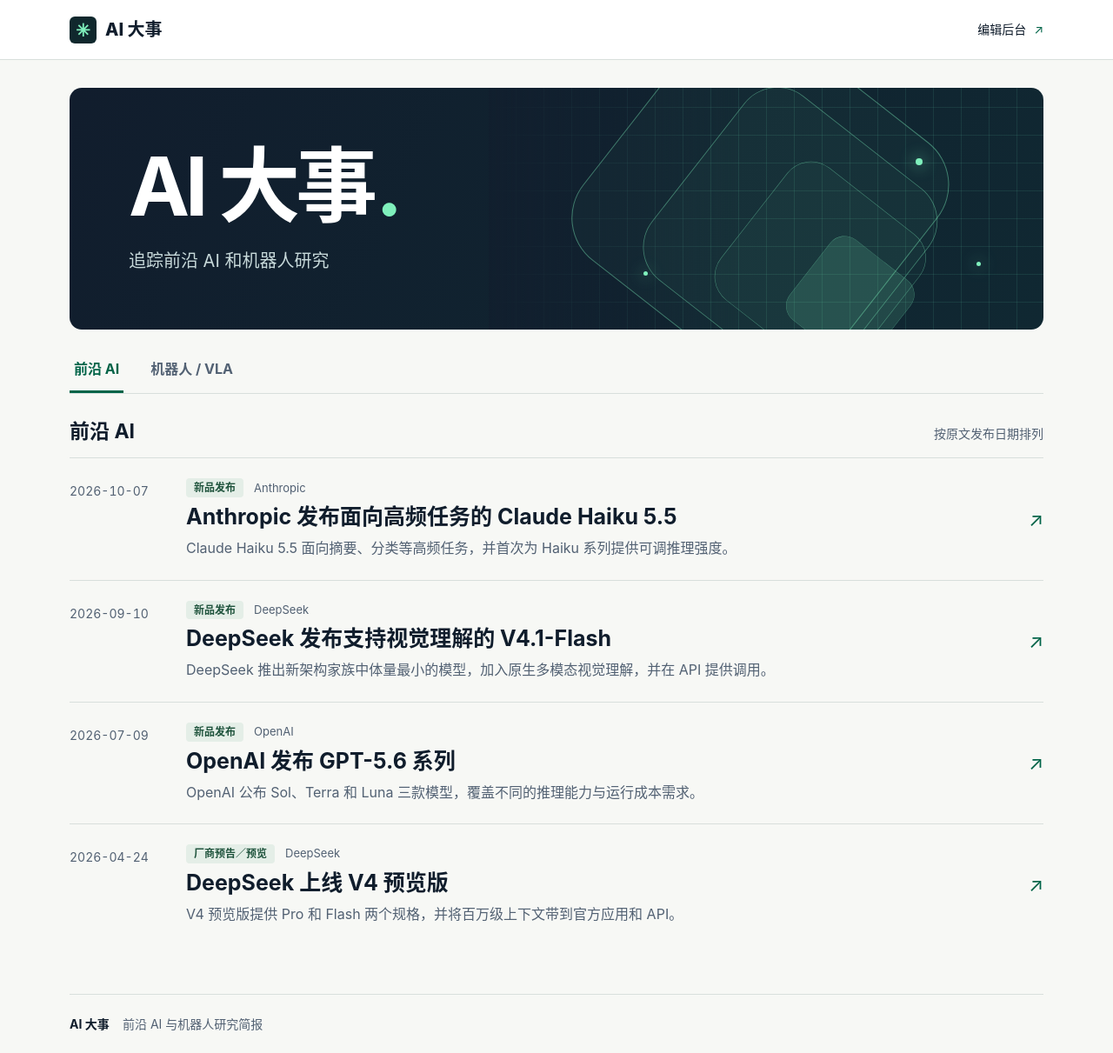
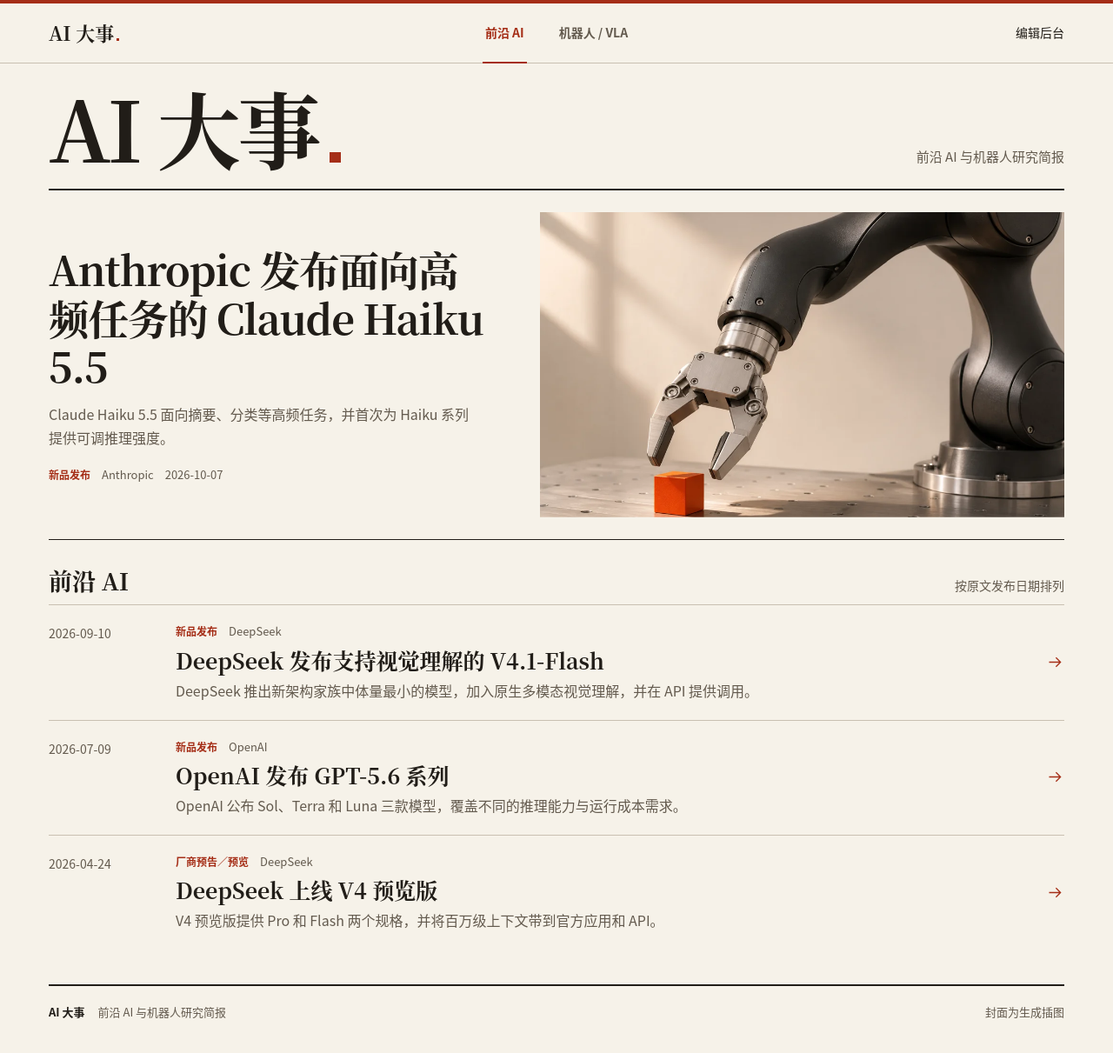
Before and after one commit to Chenyudog/ai_briefing, a Flask app: page / in a window 1280 px wide. Shown: the whole page at 87% size. After the commit the page ends 1172 px from the top, so only its background shows below. Run offline with Flask 3, Linux system fonts and the light colour scheme; data comes from the database, SQL or seed files in the repository.

Commit message:
feat: 重设计新闻界面并新增本机启动入口

```diff
--- a/app.py
+++ b/app.py
@@ -244,4 +244,8 @@ def create_app(database=None):
 
 
 if __name__ == "__main__":
-    create_app().run(host="127.0.0.1", port=int(os.environ.get("BRIEFING_PORT", "8765")))
+    from waitress import serve
+
+    port = int(os.environ.get("BRIEFING_PORT", "8765"))
+    print(f"AI 大事正在监听 127.0.0.1:{port}", flush=True)
+    serve(create_app(), host="127.0.0.1", port=port)
--- a/requirements.txt
+++ b/requirements.txt
@@ -1 +1,2 @@
 Flask==3.1.3
+waitress==3.0.2
--- /dev/null
+++ b/static/robotics-cover.webp.json
@@ -0,0 +1,4 @@
+{
+  "prompt": "Wide 3:2 editorial photograph-style cover for a Chinese AI and robotics research journal. A real-looking unbranded light-industrial robotic arm with an elegant curved dark graphite housing and a silver articulated gripper reaches down towards a small orange calibration cube, in an austere warm ivory laboratory studio. Use a tight diagonal arrangement from upper right to lower left, with the gripper near central-left, side lighting, realistic machined-metal textures, soft shadows, precise documentary technology photography. Only charcoal, warm off-white, brushed aluminum and one vermilion-orange accent. High-end magazine art direction. No lettering, no interface, no logos, no watermark, no humans.",
+  "createdAt": "2026-11-18T13:27:41.618Z"
+}
--- a/static/style.css
+++ b/static/style.css
@@ -1,104 +1,134 @@
 :root {
   color-scheme: light;
-  --paper: #f7f8f5;
-  --ink: #101d2c;
-  --muted: #526173;
-  --line: #d8dfdc;
-  --accent: #006448;
-  --mint: #7ff0bc;
-  font-family: "Inter", "Noto Sans CJK SC", "Microsoft YaHei", sans-serif;
+  --paper: #f6f2e9;
+  --surface: #fffdf7;
+  --ink: #211d18;
+  --muted: #635a4e;
+  --line: #c9c0b1;
+  --accent: #a52e17;
+  --accent-wash: #eddace;
+  --serif: "Noto Serif CJK SC", "Source Han Serif SC", "Songti SC", "SimSun", Georgia, serif;
+  --sans: "Noto Sans CJK SC", "PingFang SC", "Microsoft YaHei", system-ui, sans-serif;
+  font: 16px/1.7 var(--sans);
   color: var(--ink);
   background: var(--paper);
 }
 * { box-sizing: border-box; }
-body { margin: 0; line-height: 1.65; }
-a { color: var(--accent); }
+body { margin: 0; border-top: 4px solid var(--accent); }
+::selection { background: #e9ba9f; color: var(--ink); }
+a { color: var(--accent); text-underline-offset: .22em; }
 a:hover { text-decoration-thickness: 2px; }
-:focus-visible { outline: 3px solid #149f73; outline-offset: 4px; }
+:focus-visible { outline: 2px solid var(--accent); outline-offset: 4px; }
 .skip { position: absolute; top: -100px; }
-.skip:focus { z-index: 2; top: 8px; left: 8px; padding: 8px; background: white; }
-.shell { width: min(1120px, calc(100% - 72px)); margin-inline: auto; }
-.masthead { border-bottom: 1px solid var(--line); background: #fff; }
-.topbar { display: flex; justify-content: space-between; align-items: center; min-height: 68px; }
-.wordmark { display: inline-flex; align-items: center; gap: 10px; font-weight: 800; font-size: 20px; color: var(--ink); text-decoration: none; }
-.mark { display: grid; place-items: center; width: 31px; height: 31px; color: var(--mint); background: #10282d; border-radius: 6px; }
-.admin-link { color: var(--ink); font-size: 14px; text-decoration: none; }
-.admin-link:hover { text-decoration: underline; }
-.admin-link span { color: var(--accent); margin-left: 5px; }
-.hero { position: relative; isolation: isolate; display: grid; align-items: center; overflow: hidden; min-height: 278px; margin-top: 32px; border-radius: 14px; background: linear-gradient(115deg, #111d2d, #102832); color: #fff; }
-.hero-text { padding: 38px clamp(24px, 6vw, 68px); }
-.hero h1 { margin: 0; font-size: clamp(50px, 8vw, 94px); line-height: 1.1; letter-spacing: -.055em; }
-.hero h1 span { color: var(--mint); margin-left: 3px; }
-.hero p { margin: 18px 0 0; color: #c7d9da; font-size: clamp(15px, 2.4vw, 20px); }
-.hero-art { position: absolute; z-index: -1; inset: 0 0 0 43%; background: linear-gradient(90deg, #111f2e, transparent 45%), repeating-linear-gradient(0deg, transparent 0 31px, #6eebc01a 31px 32px), repeating-linear-gradient(90deg, transparent 0 31px, #6eebc01a 31px 32px); }
-.hero-art i { position: absolute; width: 54%; aspect-ratio: 1; left: 22%; top: -15%; transform: rotate(38deg); border: 1px solid #7ff0bc6b; border-radius: 18%; background: #7ff0bc08; }
-.hero-art i:nth-child(2) { transform: translate(10%, 11%) rotate(38deg) scale(.78); }
-.hero-art i:nth-child(3) { transform: translate(20%, 22%) rotate(38deg) scale(.56); }
-.hero-art i:nth-child(4) { transform: translate(30%, 33%) rotate(38deg) scale(.34); background: #7ff0bc25; }
-.hero-art b { position: absolute; left: 77%; top: 29%; width: 8px; height: 8px; border-radius: 50%; background: var(--mint); box-shadow: 0 0 18px var(--mint); }
-.hero-art b:nth-last-child(2) { left: 28%; top: 76%; width: 5px; height: 5px; }
-.hero-art b:last-child { left: 88%; top: 72%; width: 5px; height: 5px; }
-.channels { display: flex; gap: 26px; border-bottom: 1px solid var(--line); margin-top: 23px; }
-.channels a { padding: 9px 5px 12px; color: var(--muted); text-decoration: none; font-weight: 700; border-bottom: 3px solid transparent; }
-.channels a[aria-current] { border-color: var(--accent); color: var(--accent); }
-.feed-heading { display: flex; align-items: baseline; justify-content: space-between; gap: 12px; padding: 25px 0 10px; }
-.feed-heading h2 { margin: 0; font-size: 23px; }
+.skip:focus { z-index: 2; top: 8px; left: 8px; padding: 8px; background: var(--surface); }
+.shell { width: min(1216px, calc(100% - 112px)); margin-inline: auto; }
+.masthead { border-bottom: 1px solid var(--line); }
+.topbar { display: grid; grid-template-columns: 1fr auto 1fr; align-items: center; min-height: 68px; gap: 24px; }
+.wordmark { justify-self: start; font: 800 22px/1.2 var(--serif); color: var(--ink); text-decoration: none; white-space: nowrap; }
+.wordmark span, .edition h1 span { display: inline-block; background: var(--accent); width: .13em; height: .13em; margin-left: .14em; }
+.admin-link { justify-self: end; color: var(--ink); white-space: nowrap; padding: 10px 0; font-size: 14px; text-decoration: none; }
+.admin-link:hover, .wordmark:hover { color: var(--accent); }
+.channels { display: flex; gap: clamp(14px, 3vw, 34px); align-self: stretch; }
+.channels a { display: grid; align-items: center; position: relative; min-height: 44px; padding: 0 3px; color: var(--muted); text-decoration: none; font-size: 14px; font-weight: 650; white-space: nowrap; }
+.channels a:is([aria-current], :hover) { color: var(--accent); }
+.channels a[aria-current]::after { position: absolute; content: ""; bottom: -1px; inset-inline: 0; height: 2px; background: var(--accent); }
+.edition { display: flex; align-items: end; justify-content: space-between; gap: 20px; padding: 25px 0 23px; border-bottom: 2px solid var(--ink); }
+.edition h1 { margin: 0; font: 900 clamp(53px, 8.4vw, 96px)/1 var(--serif); letter-spacing: -.038em; white-space: nowrap; }
+.edition p { margin: 0 0 2px; color: var(--muted); font-size: 15px; }
+.hero { display: grid; grid-template-columns: .92fr 1.08fr; align-items: stretch; gap: clamp(28px, 4vw, 62px); border-bottom: 1px solid var(--ink); padding: 25px 0; }
+.hero-copy { align-self: center; padding-block: 15px; }
+.hero h2 { font: 800 clamp(28px, 3.65vw, 53px)/1.19 var(--serif); letter-spacing: -.025em; margin: 0 0 15px; overflow-wrap: anywhere; }
+.hero p { max-width: 31em; margin: 0 0 18px; color: var(--muted); font-size: 16px; }
+.cover { width: 100%; height: 100%; min-height: 260px; max-height: 385px; aspect-ratio: 1.72; object-fit: cover; object-position: center; background: #ded5c6; }
+@media (prefers-reduced-motion: no-preference) {
+  .cover { animation: open-cover .62s cubic-bezier(.18, .72, .23, 1) both; }
+  @keyframes open-cover { from { clip-path: inset(0 14% 0 0); } to { clip-path: inset(0); } }
+  .story-arrow, .button, button { transition: transform .18s ease; }
+  .story:hover .story-arrow { transform: translateX(4px); }
+  .button:hover, button:hover { transform: translateY(-2px); }
+}
+.feed { margin-top: 29px; }
+.feed-heading { display: flex; align-items: baseline; justify-content: space-between; gap: 12px; padding-bottom: 10px; }
+.feed-heading h2 { margin: 0; font: 800 27px/1.3 var(--serif); }
 .feed-heading span, .muted { color: var(--muted); font-size: 14px; }
-.story { position: relative; display: grid; grid-template-columns: 120px minmax(0, 1fr) 28px; gap: 14px; align-items: start; padding: 23px 0; border-top: 1px solid var(--line); }
-.story:hover { background: #edf4ed; }
-.story time { font-variant-numeric: tabular-nums; font-size: 14px; color: var(--muted); padding-top: 3px; }
-.meta { display: flex; flex-wrap: wrap; align-items: center; gap: 8px 12px; font-size: 13px; color: var(--muted); }
-.tag { display: inline-block; background: #e4eee7; color: #21553e; padding: 1px 9px; border-radius: 4px; font-size: 12px; font-weight: 700; }
-.tag.draft { color: #774614; background: #f5ead6; }
-.story h3 { margin: 5px 0; line-height: 1.4; font-size: clamp(19px, 2.5vw, 25px); overflow-wrap: anywhere; }
+.story { position: relative; }
+.feed-row { display: grid; grid-template-columns: 132px minmax(0, 1fr) 32px; gap: 14px; align-items: start; padding: 19px 0 20px; border-top: 1px solid var(--line); }
+.feed-row > time { font-size: 14px; color: var(--muted); padding-top: 2px; }
+time { font-variant-numeric: tabular-nums; }
+.meta { display: flex; flex-wrap: wrap; align-items: center; gap: 6px 13px; font-size: 13px; color: var(--muted); }
+.tag { color: var(--accent); font-size: 12px; font-weight: 750; }
+.tag.draft { color: #764709; }
+.feed-row h3 { margin: 4px 0; font: 800 clamp(19px, 2.25vw, 25px)/1.4 var(--serif); overflow-wrap: anywhere; }
 .story a { color: var(--ink); text-decoration: none; }
 .story a::after { content: ""; position: absolute; inset: 0; }
-.story a:hover { color: var(--accent); }
-.story p { margin: 0; color: var(--muted); overflow-wrap: anywhere; }
-.story-arrow { align-self: center; justify-self: end; font-size: 22px; color: var(--accent); }
-.footer { margin-top: 56px; border-top: 1px solid var(--line); padding: 22px 0; font-size: 14px; font-weight: 700; }
-.footer span { margin-left: 12px; color: var(--muted); font-weight: 400; }
-.reading, .workspace { max-width: 820px; margin: 36px auto 0; }
-.back { display: inline-block; margin-bottom: 22px; font-size: 14px; text-decoration: none; }
+.story a:hover, .story:focus-within a { color: var(--accent); }
+.feed-row p { margin: 0; color: var(--muted); overflow-wrap: anywhere; }
+.story-arrow { align-self: center; justify-self: end; color: var(--accent); }
+.empty { padding: 15px 0; color: var(--muted); border-top: 1px solid var(--line); }
+.footer { display: flex; flex-wrap: wrap; gap: 4px 15px; margin-top: 40px; border-top: 2px solid var(--ink); padding: 19px 0 29px; font-size: 13px; color: var(--muted); }
+.footer a { color: var(--ink); font-weight: 800; text-decoration: none; }
+.cover-credit { margin-left: auto; }
+.reading, .workspace { max-width: 800px; margin: 36px auto 0; }
+.back { display: inline-block; padding: 9px 0; margin-bottom: 13px; font-size: 14px; text-decoration: none; }
 .back:hover { text-decoration: underline; }
-.reading h1 { margin: 13px 0; font-size: clamp(28px, 5vw, 49px); line-height: 1.25; overflow-wrap: anywhere; }
-.lede { color: var(--muted); font-size: 19px; overflow-wrap: anywhere; }
-.facts { display: flex; flex-wrap: wrap; gap: 12px 30px; padding: 14px 17px; background: #edf2ee; border-radius: 8px; }
+.reading h1 { margin: 13px 0; font: 800 clamp(31px, 5vw, 58px)/1.23 var(--serif); letter-spacing: -.025em; overflow-wrap: anywhere; }
+.lede { color: var(--muted); font-size: 20px; overflow-wrap: anywhere; }
+.facts { display: flex; flex-wrap: wrap; gap: 10px 28px; padding: 13px 0; border-block: 1px solid var(--line); }
 .facts div { display: flex; gap: 9px; }
 .facts dt { color: var(--muted); }
 .facts dd { margin: 0; font-weight: 700; }
-.reading section { margin: 25px 0; border-top: 1px solid var(--line); }
-.reading section h2 { margin-bottom: 5px; font-size: 22px; }
-.reading section p { margin: 0; white-space: pre-wrap; overflow-wrap: anywhere; }
-.button, button { display: inline-block; font: inherit; font-weight: 700; text-decoration: none; cursor: pointer; border: 1px solid var(--accent); border-radius: 6px; color: #fff; background: var(--accent); padding: 8px 15px; }
-.button:hover, button:hover { background: #004c37; }
-button.secondary { color: var(--ink); border-color: var(--line); background: white; }
-button.secondary:hover { background: #e8efe9; }
-.panel { max-width: 620px; margin: 44px auto; padding: 25px 30px; border: 1px solid var(--line); border-radius: 12px; background: #fff; }
+.reading section { margin: 32px 0; max-width: 36em; }
+.reading section h2 { margin: 0 0 8px; font: 800 23px/1.4 var(--serif); }
+.reading section p { margin: 0; white-space: pre-wrap; overflow-wrap: anywhere; line-height: 1.85; }
+.button, button { display: inline-block; font: inherit; font-weight: 700; text-decoration: none; cursor: pointer; border: 1px solid var(--accent); border-radius: 3px; color: white; background: var(--accent); padding: 8px 15px; min-height: 44px; }
+.button:hover, button:hover { background: #84240f; }
+.button:active, button:active { transform: translateY(1px); }
+button.secondary { color: var(--ink); border-color: var(--line); background: var(--surface); }
+button.secondary:hover { background: var(--accent-wash); }
+.panel { max-width: 620px; margin: 44px auto; padding: 25px 30px; border: 1px solid var(--line); border-top: 2px solid var(--ink); background: var(--surface); }
 .panel.narrow { max-width: 440px; }
-.panel h1, .workspace h1 { margin: 0 0 14px; font-size: clamp(25px, 4vw, 36px); }
+.panel h1, .workspace h1 { margin: 0 0 17px; font: 800 clamp(26px, 4vw, 39px)/1.3 var(--serif); }
 .page-head, .actions { display: flex; gap: 12px; align-items: baseline; }
 .page-head { justify-content: space-between; }
 .admin-list { list-style: none; padding: 0; }
 .admin-list li { display: flex; align-items: center; justify-content: space-between; gap: 16px; padding: 14px 0; border-top: 1px solid var(--line); }
 .admin-list li > div { min-width: 0; }
-.admin-list li > a { flex-shrink: 0; }
+.admin-list li > a { flex-shrink: 0; padding-block: 10px; }
 .admin-list h2 { font-size: 17px; margin: 3px 0 0; overflow-wrap: anywhere; }
 label { display: grid; gap: 4px; margin-bottom: 15px; font-weight: 700; }
-input, textarea, select { width: 100%; min-width: 0; border: 1px solid #aebbb4; border-radius: 5px; padding: 8px 10px; background: white; color: var(--ink); font: inherit; font-weight: 400; }
+input, textarea, select { width: 100%; min-width: 0; min-height: 44px; border: 1px solid #9a8d80; border-radius: 3px; padding: 8px 10px; background: var(--surface); color: var(--ink); caret-color: var(--accent); font: inherit; font-weight: 400; }
 textarea { resize: vertical; }
 .form-grid { display: grid; grid-template-columns: repeat(2, minmax(0, 1fr)); gap: 14px; }
-.notice, .error { border-radius: 6px; padding: 9px 13px; }
-.notice { background: #e2f0e7; }
-.error { color: #842d25; background: #f8e8e4; }
+.notice, .error { border-radius: 3px; padding: 9px 13px; }
+.notice { background: #e4eddb; }
+.error { color: #842d25; background: #f2ded7; }
 ul.error { padding-left: 30px; }
-@media (max-width: 640px) {
-  .shell { width: calc(100% - 32px); }
-  .hero { min-height: 195px; margin-top: 18px; }
-  .hero-art { left: 38%; opacity: .7; }
-  .story { grid-template-columns: minmax(0, 1fr) 20px; gap: 5px 12px; }
-  .story time { grid-column: 1 / -1; padding-top: 0; }
-  .story p { font-size: 14px; }
+
+@media (max-width: 900px) {
+  .shell { width: calc(100% - 64px); }
+  .hero { gap: 28px; }
+  .feed-row { grid-template-columns: 103px minmax(0, 1fr) 24px; }
+}
+@media (max-width: 650px) {
+  .shell { width: calc(100% - 34px); }
+  .topbar { grid-template-columns: 1fr auto; gap: 0; padding-top: 10px; }
+  .topbar .admin-link { grid-column: 2; grid-row: 1; }
+  .channels { grid-column: 1 / -1; gap: 22px; }
+  .wordmark { display: grid; grid-auto-flow: column; align-items: center; min-height: 44px; }
+  .edition { flex-direction: column; align-items: start; gap: 9px; padding: 18px 0 15px; }
+  .edition h1 { font-size: clamp(46px, 13vw, 62px); }
+  .edition p { font-size: 13px; margin: 0; }
+  .hero { grid-template-columns: minmax(0, 1fr); gap: 10px; padding: 14px 0 17px; }
+  .hero-copy { padding: 0; }
+  .hero h2 { margin: 5px 0 8px; }
+  .hero p { margin: 0 0 9px; font-size: 15px; }
+  .cover { min-height: 0; height: auto; aspect-ratio: 1.95; object-position: center 62%; }
+  .feed { margin-top: 20px; }
+  .feed-heading h2 { font-size: 23px; }
   .feed-heading span { font-size: 12px; }
+  .feed-row { grid-template-columns: minmax(0, 1fr) 22px; gap: 4px 12px; padding: 13px 0; }
+  .feed-row > time { grid-column: 1 / -1; padding-top: 0; }
+  .feed-row p { font-size: 14px; }
   .form-grid { grid-template-columns: 1fr; gap: 0; }
+  .cover-credit { margin-left: 0; }
 }
--- a/templates/base.html
+++ b/templates/base.html
@@ -1,8 +1,15 @@
 <!doctype html>
-<html lang="zh-CN">
+<html lang="zh-CN" data-type="software">
 <head>
   <meta charset="utf-8">
   <meta name="viewport" content="width=device-width, initial-scale=1">
+  <meta name="description" content="阅读前沿 AI 发布和机器人研究简报，直达官方公告与论文原文。">
+  <meta name="page-type" content="software">
+  <meta name="site-kind" content="software">
+  <meta name="theme-color" content="#f6f2e9">
+  <meta property="og:title" content="AI 大事">
+  <meta property="og:description" content="前沿 AI 与机器人研究简报">
+  <meta property="og:type" content="website">
   <title>{% block title %}AI 大事{% endblock %}</title>
   <link rel="stylesheet" href="{{ url_for('static', filename='style.css') }}">
 </head>
@@ -10,11 +17,17 @@
   <a class="skip" href="#main">跳到主要内容</a>
   <header class="masthead">
     <div class="shell topbar">
-      <a class="wordmark" href="{{ url_for('home') }}"><span class="mark" aria-hidden="true">✳</span> AI 大事</a>
-      <a class="admin-link" href="{{ url_for('admin') }}">编辑后台 <span aria-hidden="true">↗</span></a>
+      <a class="wordmark" href="{{ url_for('home') }}">AI 大事<span></span></a>
+      <nav class="channels" aria-label="新闻频道">
+        {% for value, label in channels.items() %}
+        {% set current = channel|default('') or (article.channel if article is defined else '') %}
+        <a href="{{ url_for('home', channel=value) }}" {% if current == value %}aria-current="{{ 'page' if request.endpoint == 'home' else 'true' }}"{% endif %}>{{ label }}</a>
+        {% endfor %}
+      </nav>
+      <a class="admin-link" href="{{ url_for('admin') }}">编辑后台</a>
     </div>
   </header>
   <main id="main" class="shell" tabindex="-1">{% block main %}{% endblock %}</main>
-  <footer class="shell footer">AI 大事 <span>前沿 AI 与机器人研究简报</span></footer>
+  <footer class="shell footer"><a href="{{ url_for('home') }}">AI 大事</a><span>前沿 AI 与机器人研究简报</span>{% block footer %}{% endblock %}</footer>
 </body>
 </html>
--- a/templates/home.html
+++ b/templates/home.html
@@ -1,31 +1,42 @@
 {% extends "base.html" %}
+{% macro story_meta(article) %}
+<div class="meta">
+  <span class="tag">{{ article.kind }}</span>
+  <span>{{ article.source }}</span>
+  <time datetime="{{ article.source_date }}">{{ article.source_date }}</time>
+</div>
+{% endmacro %}
 {% block main %}
-<section class="hero">
-  <div class="hero-art" aria-hidden="true"><i></i><i></i><i></i><i></i><b></b><b></b><b></b></div>
-  <div class="hero-text">
-    <h1>AI 大事<span>.</span></h1>
-    <p>追踪前沿 AI 和机器人研究</p>
+<div class="edition">
+  <h1>AI 大事<span></span></h1>
+  <p>前沿 AI 与机器人研究简报</p>
+</div>
+{% if articles %}
+{% set lead = articles[0] %}
+<article class="hero story" data-enter>
+  <div class="hero-copy">
+    <h2><a href="{{ url_for('detail', article_id=lead.id) }}">{{ lead.title }}</a></h2>
+    <p>{{ lead.summary }}</p>
+    {{ story_meta(lead) }}
   </div>
-</section>
-<nav class="channels" aria-label="新闻频道">
-  {% for value, label in channels.items() %}
-    <a href="{{ url_for('home', channel=value) }}" {% if channel == value %}aria-current="page"{% endif %}>{{ label }}</a>
-  {% endfor %}
-</nav>
-<section aria-labelledby="feed-title">
+  <img class="cover" src="{{ url_for('static', filename='robotics-cover.webp') }}" width="1100" height="734" alt="" fetchpriority="high">
+</article>
+{% endif %}
+<section class="feed" aria-labelledby="feed-title">
   <div class="feed-heading"><h2 id="feed-title">{{ channels[channel] }}</h2><span>按原文发布日期排列</span></div>
-  {% for article in articles %}
-  <article class="story">
+  {% for article in articles[1:] %}
+  <article class="story feed-row">
     <time datetime="{{ article.source_date }}">{{ article.source_date }}</time>
     <div>
       <div class="meta"><span class="tag">{{ article.kind }}</span><span>{{ article.source }}</span></div>
       <h3><a href="{{ url_for('detail', article_id=article.id) }}">{{ article.title }}</a></h3>
       <p>{{ article.summary }}</p>
     </div>
-    <span class="story-arrow" aria-hidden="true">↗</span>
+    <svg class="story-arrow" viewBox="0 0 24 24" width="21" height="21" fill="none" stroke="currentColor" stroke-width="1.5" aria-hidden="true"><path d="M4 12h15m-6-6 6 6-6 6"/></svg>
   </article>
   {% else %}
-  <p class="empty">这个频道还没有已发布的新闻。</p>
+  <p class="empty">{{ '当前频道暂无更多新闻。' if articles else '这个频道还没有已发布的新闻。' }}</p>
   {% endfor %}
 </section>
 {% endblock %}
+{% block footer %}{% if articles %}<span class="cover-credit">封面为生成插图</span>{% endif %}{% endblock %}
```
Also changed, not shown: AGENTS.md (added, +12 -0 lines), DESIGN.md (added, +169 -0 lines), PRODUCT.md (added, +23 -0 lines), docs/guide.md (+18 -0 lines), docs/request.md (+7 -0 lines), .agents/skills/ai-briefing-git/SKILL.md (added), .impeccable/design.json (added), README.md, static/robotics-cover.webp (added), 3 other files.
